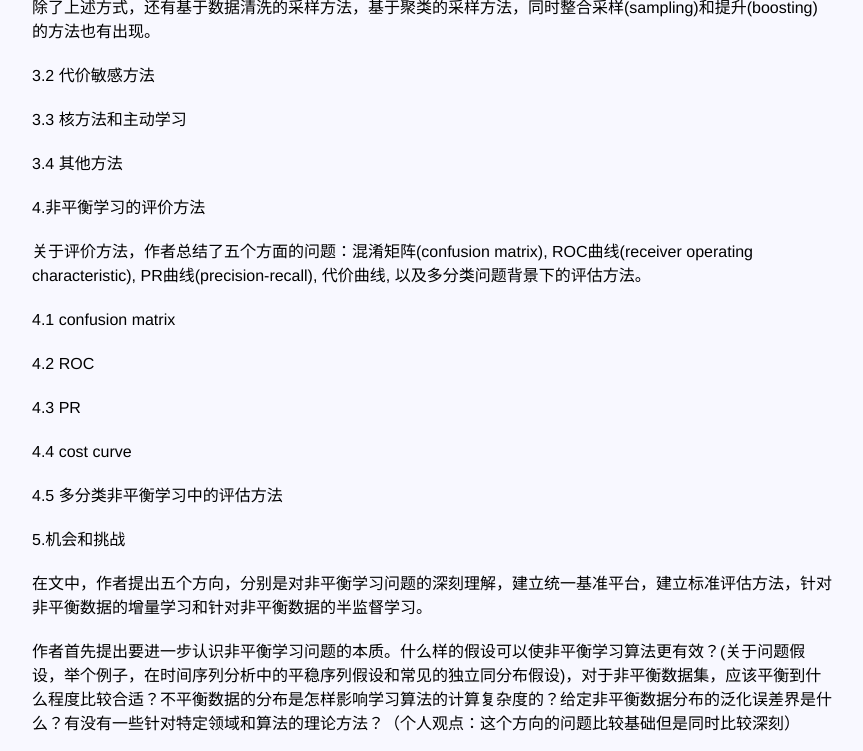
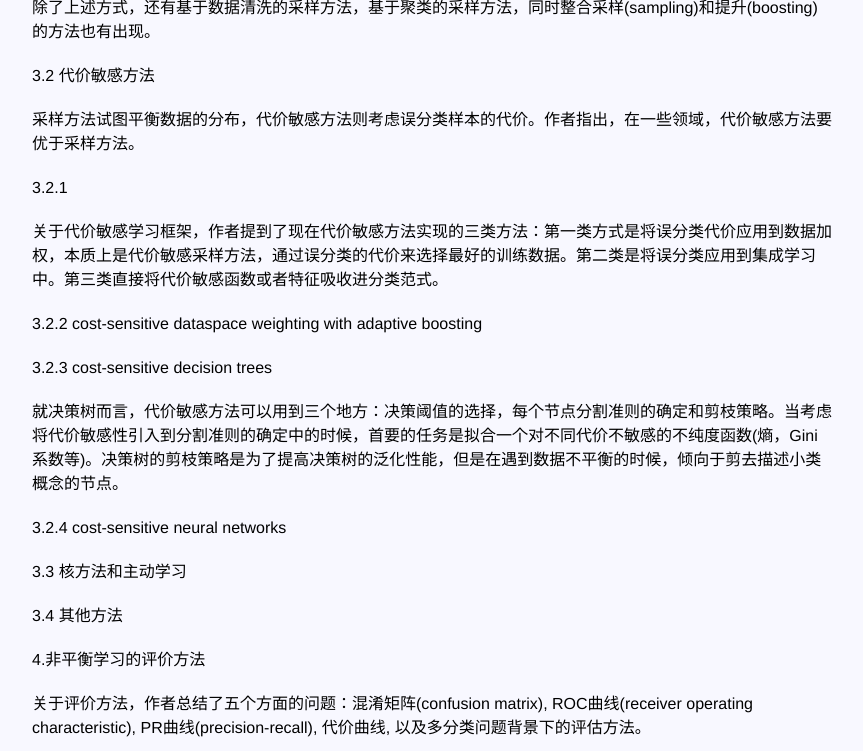
Before and after one commit to zhpmatrix/zhpmatrix.github.io, a Jekyll site: the page built from _posts/2017-02-26-learning-from-imbalanced-data.md, in a window 1280 px wide and 900 px high, scrolled down 2735 px, cut to the strip 149-900 px from the top of the window. Shown: the whole strip, without its empty margins (208-1071 px from the left). Built offline with Jekyll 4.4.1, drawn with Linux system fonts in a browser that asks for light colours; comment, search, counter and statistics services are not loaded.

Commit message:
add content about decision trees

```diff
--- a/_posts/2017-02-26-learning-from-imbalanced-data.md
+++ b/_posts/2017-02-26-learning-from-imbalanced-data.md
@@ -61,6 +61,20 @@ SMOTE的缺点是由于它生成样本的方式导致的。此处，提到了一
 
 3.2 代价敏感方法
 
+采样方法试图平衡数据的分布，代价敏感方法则考虑误分类样本的代价。作者指出，在一些领域，代价敏感方法要优于采样方法。
+
+3.2.1
+
+关于代价敏感学习框架，作者提到了现在代价敏感方法实现的三类方法：第一类方式是将误分类代价应用到数据加权，本质上是代价敏感采样方法，通过误分类的代价来选择最好的训练数据。第二类是将误分类应用到集成学习中。第三类直接将代价敏感函数或者特征吸收进分类范式。
+
+3.2.2 cost-sensitive dataspace weighting with adaptive boosting
+
+3.2.3 cost-sensitive decision trees
+
+就决策树而言，代价敏感方法可以用到三个地方：决策阈值的选择，每个节点分割准则的确定和剪枝策略。当考虑将代价敏感性引入到分割准则的确定中的时候，首要的任务是拟合一个对不同代价不敏感的不纯度函数(熵，Gini系数等)。决策树的剪枝策略是为了提高决策树的泛化性能，但是在遇到数据不平衡的时候，倾向于剪去描述小类概念的节点。
+
+3.2.4 cost-sensitive neural networks
+
 3.3 核方法和主动学习
 
 3.4 其他方法
```
